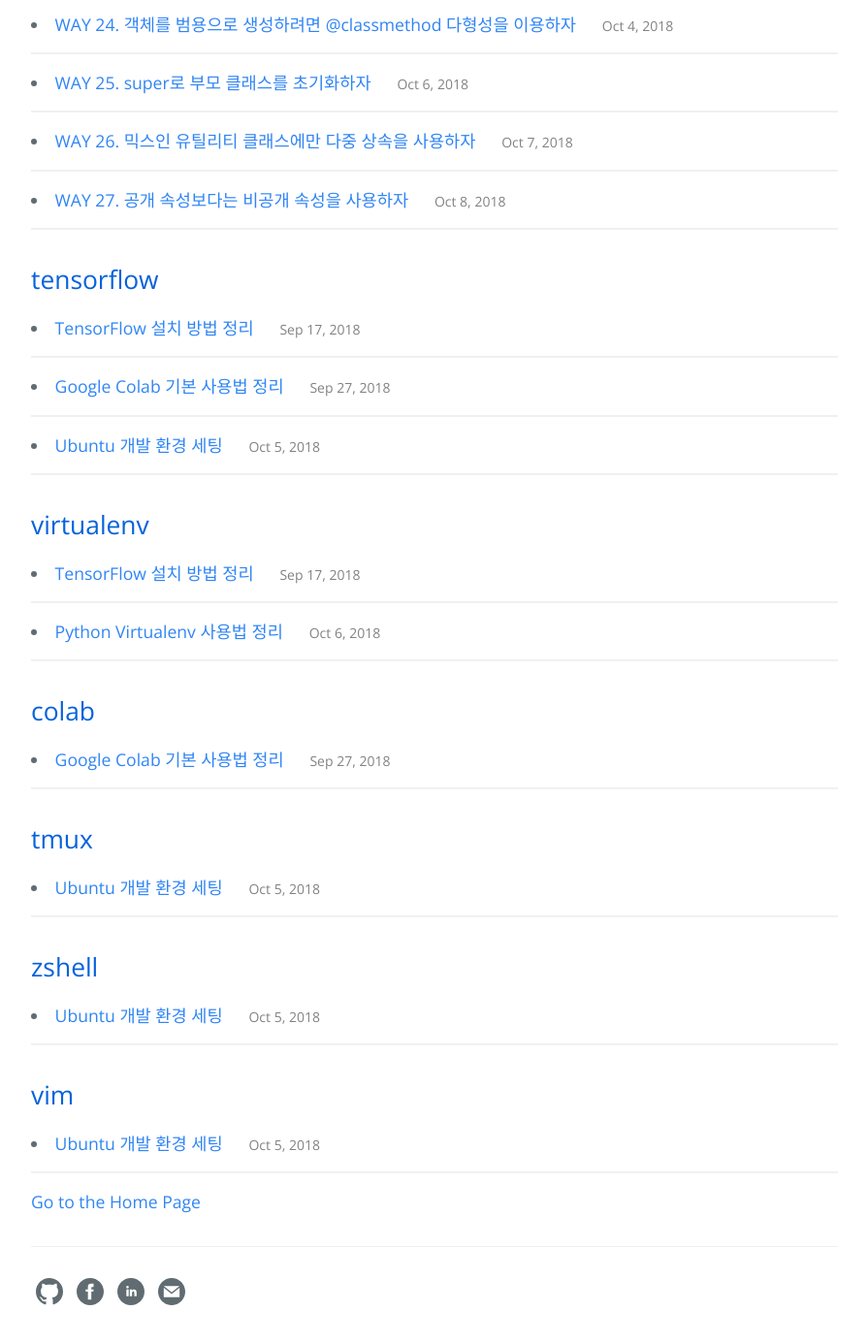
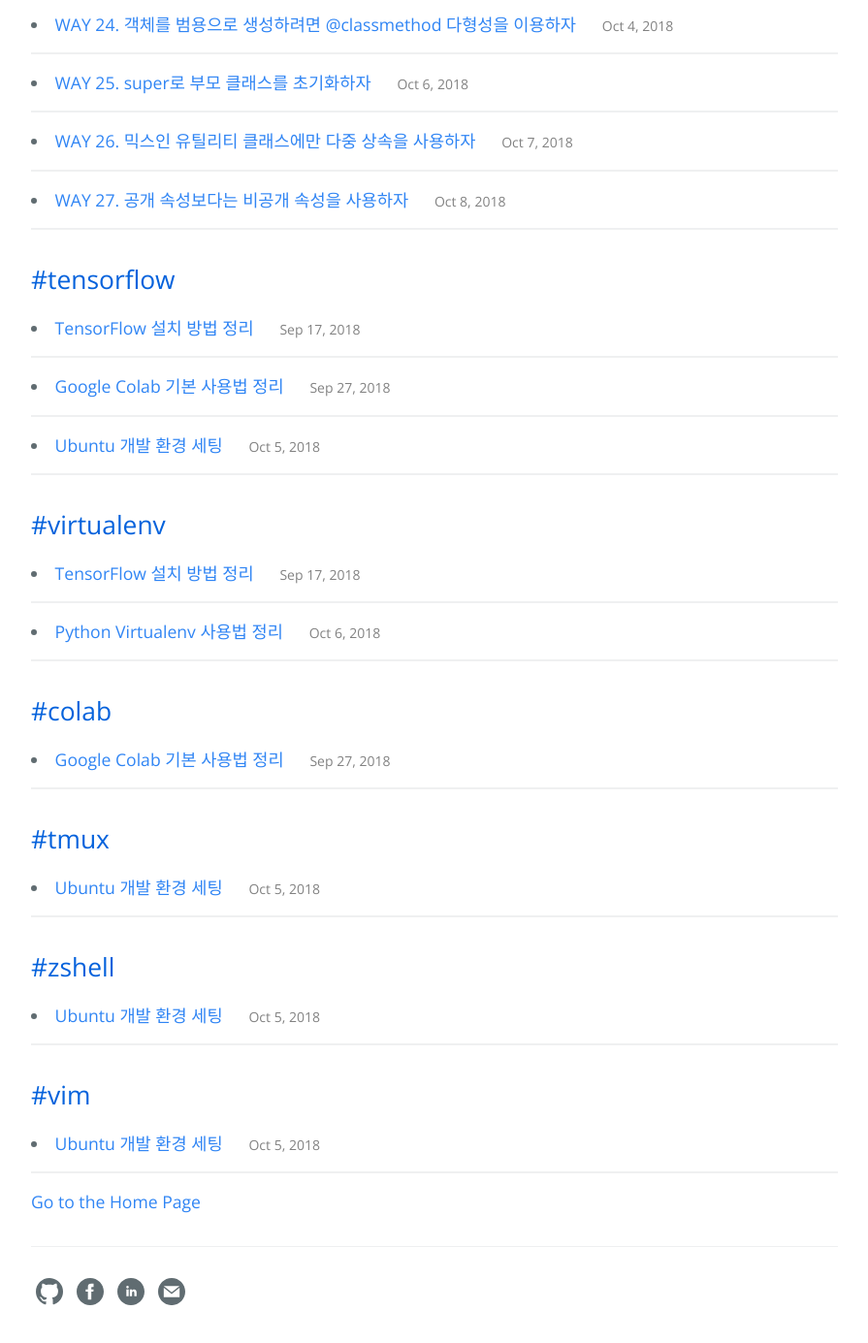
Before and after one commit to hcnoh/hcnoh.github.io, a Jekyll site: the page built from tags.md, in a window 1280 px wide and 1400 px high, scrolled down 2599 px. Shown: the top 1385 px of the window at 97% size, without its empty margins (192-1087 px from the left). Built offline with Jekyll 4.4.1, drawn with Linux system fonts in a browser that asks for light colours; some of the changed text lies outside the part shown.

Commit message:
Update tags.html

```diff
--- a/_layouts/tags.html
+++ b/_layouts/tags.html
@@ -9,7 +9,7 @@
 {% for tag in site.tags %}
   <h2>
     <!--<span class="tag-title" id="{{ tag[0] | slugify }}">{{ tag[0] | capitalize }}</span>-->
-    <span class="tag-title" id="{{ tag[0] | slugify }}">{{ tag[0] | none }}</span>
+    <span class="tag-title" id="{{ tag[0] | slugify }}">#{{ tag[0] | none }}</span>
   </h2>
   {% assign pages_list = tag[1] %}
   {% for post in pages_list reversed %}
```
